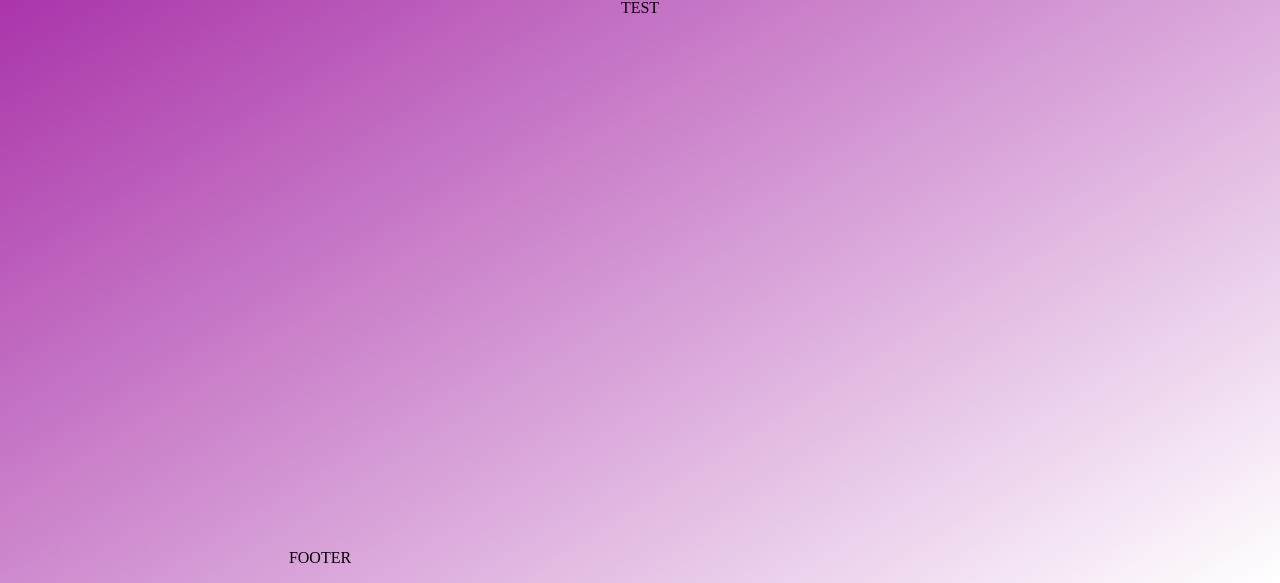
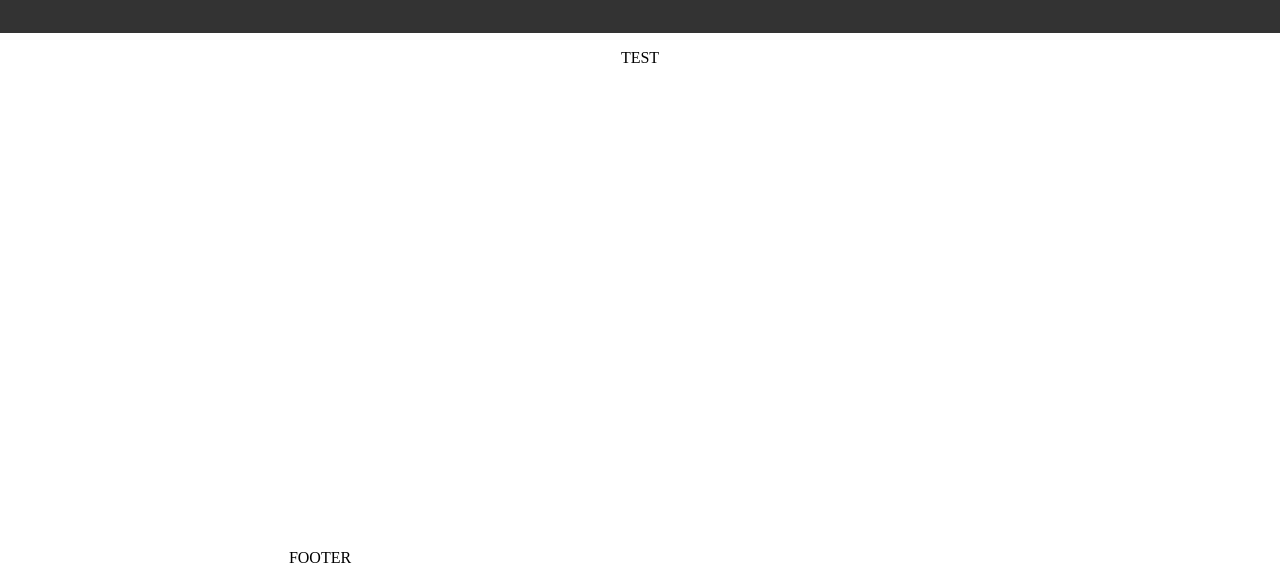
Before and after one commit to erxmitt/Vironia, a plain HTML site: page index.html in a window 1280 px wide. Shown: the part 217-800 px from the top of the page. Drawn offline with nearby package versions, Linux system fonts and the light colour scheme.

Commit message:
bgchange

```diff
--- a/css/mainstyle.css
+++ b/css/mainstyle.css
@@ -11,14 +11,11 @@ html{
 
 body {
 	height: 100%;
+	width: 100%;
 	text-align: center;
 	padding:0;
 	margin:0;
-	background: #9d159d; /* For browsers that do not support gradients */
-	background: -webkit-linear-gradient(left top, #9d159d, white); /* For Safari 5.1 to 6.0 */
-	background: -o-linear-gradient(bottom right, #9d159d, white); /* For Opera 11.1 to 12.0 */
-	background: -moz-linear-gradient(bottom right, #9d159d, white); /* For Firefox 3.6 to 15 */
-	background: linear-gradient(to bottom right, #9d159d, white); /* Standard syntax */
+	background: white; /* For browsers that do not support gradients */
 }
 
 .header, .footer , .content{
@@ -28,20 +25,27 @@ body {
 }
 .header{
 	height: 200px;
+	padding-top: 30px;
 }
 
-.footer {
-	position: fixed;
-	bottom: 0;
-	left: 0;
+.divider{
+	background: #333333;
+	width: 100%;
 	height: 50px;
-	text-align: center;
 }
 
 .content{
 
 }
 
+.footer {
+	position: fixed;
+	bottom: 0;
+	/*left: 0;*/
+	height: 50px;
+	text-align: center;
+}
+
 .header img {
 	float: left;
 }
--- a/index.html
+++ b/index.html
@@ -11,6 +11,7 @@
 	  <div class="header">
 		<a href="https://erxmitt.github.io/Vironia/"><img src="images/vironia-logo.png"></a>
 	  </div>
+	  <div class="divider"></div>
 	  <div class="content">
 		<p>TEST</p>
 	  </div>
```
